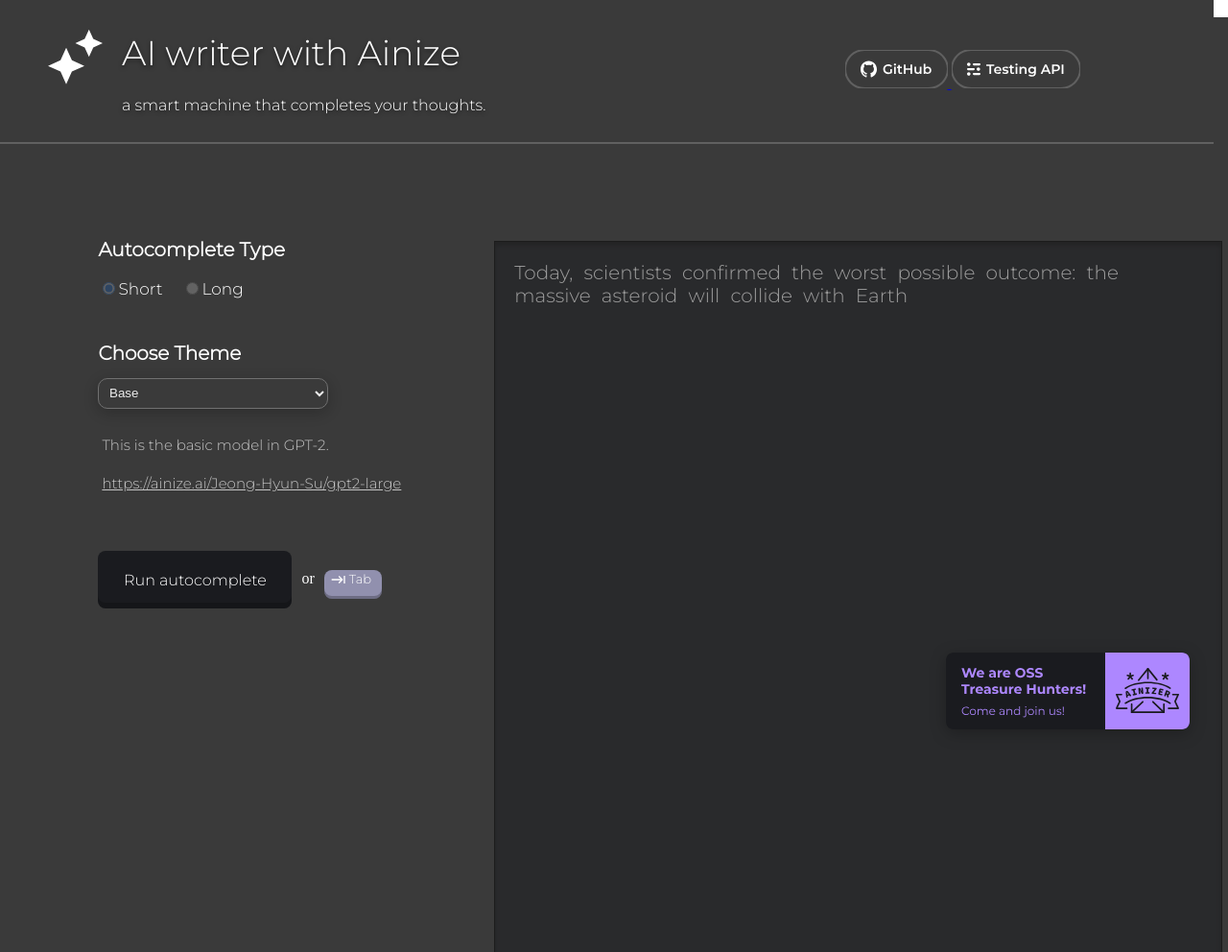
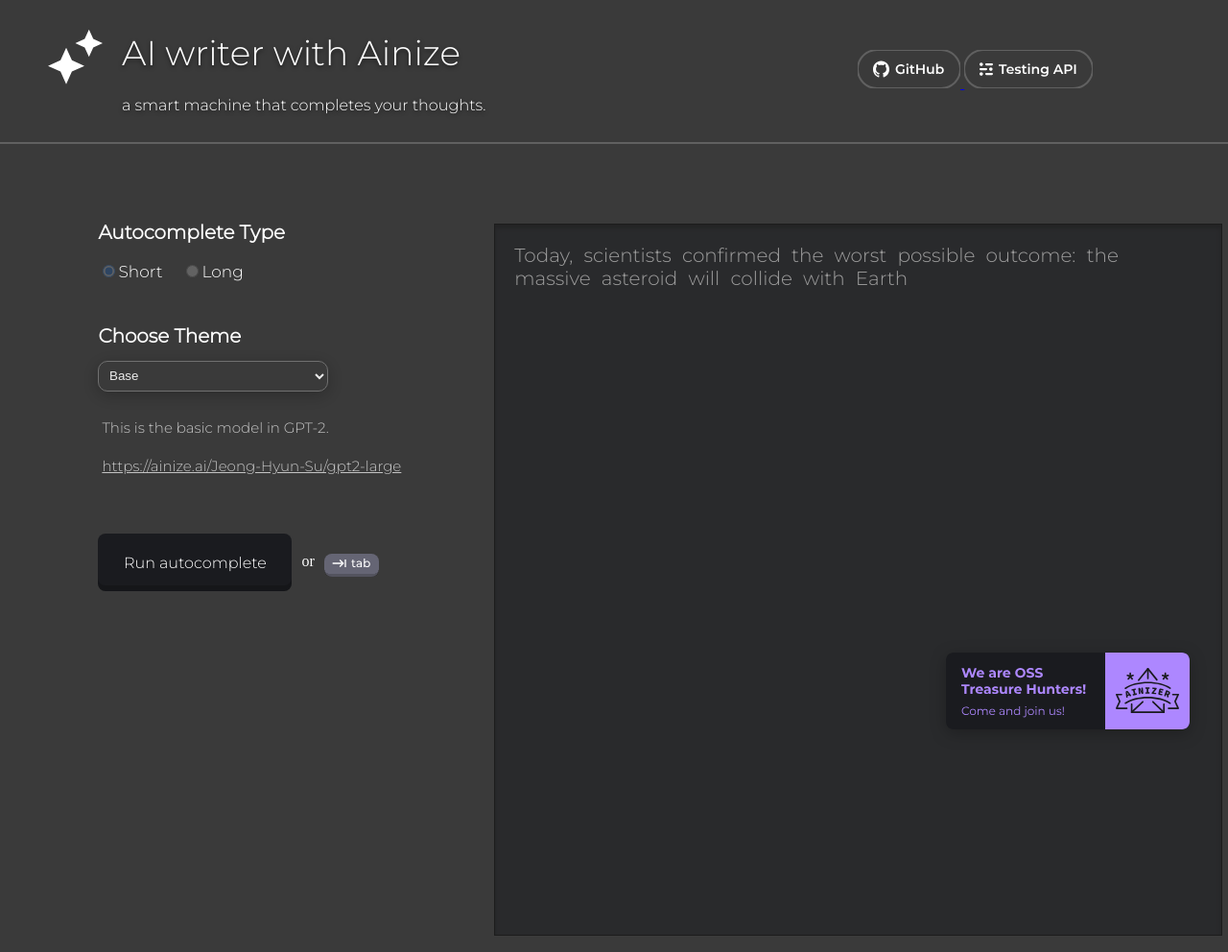
Before and after one commit to ainize-team/tabtab, a Flask app: page / in a window 1280 px wide; the page is wider, and only the part inside the window is pictured. Shown: the top 992 px of that part at 96% size. Run offline with Flask 2, Linux system fonts and the light colour scheme; some libraries are stand-ins or nearby versions.

Commit message:
기능 개선& css 모바일

```diff
--- a/server.py
+++ b/server.py
@@ -1,6 +1,7 @@
 from flask import Flask, request, Response, render_template, jsonify
 import requests
 import time
+import random
 
 # Server & Handling Setting
 app = Flask(__name__)
@@ -28,10 +29,12 @@ def gpt2():
         print("Empty Text")
         return Response("fail", status=400)
 
-    url = models[model] + model + "/" + length
+    url = models[model] + model + "/long"
 
     if length == 'short':
-        data = {"text": context, "num_samples": 5}
+        times = random.randrange(2, 6)
+        data = {"text": context, "num_samples": 5, "length": times}
+
     elif length == 'long':
         data = {"text": context, "num_samples": 5, "length": 20}
 
@@ -39,9 +42,11 @@ def gpt2():
     while True:
         response = requests.post(url, data=data)
 
-        print(response.status_code)
         if response.status_code == 200:
-            return response.json()
+            res = response.json()
+            for i in range(5):
+                res[str(i)] = res[str(i)].strip()
+            return res
 
         # 3초 초과 or 400 status 종료
         elif response.status_code not in [429, 200] or count == 15:
--- a/static/index.js
+++ b/static/index.js
@@ -56,7 +56,6 @@ function complete(){
 
                 const clientRects = selection.getClientRects();
 
-
                 let cur_left;
                 let cur_top;
 
@@ -98,7 +97,10 @@ $(document).on('mouseover', '#menu', function(){
 });
 $(document).on('click','.item',function(){
     if( TAB_ON == true ){
-        editor.innerText += this.innerText;
+         if(editor.innerText[editor.innerText.length-1].search(/\s/) == -1)
+             editor.innerText += " " + this.innerText;
+         else
+             editor.innerText += this.innerText;
 
         // 커서 이동 마지막 문자로,
         setCurrentCursorPosition(editor.innerText.length);
@@ -131,7 +133,10 @@ document.onkeydown = function(){
         if(key == KEY_CODE.ENTER){
             wrap_items = document.getElementsByClassName("wrap-item");
 
-            editor.innerText += wrap_items[idx].innerText;
+            if(editor.innerText[editor.innerText.length-1].search(/\s/) == -1)
+                editor.innerText += " " + wrap_items[idx].innerText;
+            else
+                editor.innerText += wrap_items[idx].innerText;
         }
         // 커서 이동 마지막 문자로,
         setCurrentCursorPosition(editor.innerText.length);
--- a/static/style.css
+++ b/static/style.css
@@ -215,7 +240,7 @@
     }
     .header{
         position: fixed;
-        width: 98.8%;
+        width: 100%;
         top: 0;
 
         z-index: 2;
@@ -400,38 +425,8 @@
 
         color: #FFFFFF;
     }
-
-    .rectangle_tab{
-        position: relative;
-
-        height: 30px;
-        width: 60px;
-        background: #9190AE;
-        /* Button inner shadow */
-
-        margin-top: 5%;
-        box-shadow: inset 0px -3px 0px rgba(0, 0, 0, 0.25);
-        border-radius: 8px;
-    }
     .tab_icon{
-        display: inline;
-        margin-left: 7px;
-    }
-
-    .rectangle_tab_text{
-        display: inline;
-        margin-right: 14%;
-        text-align: right;
-        font-family: Montserrat;
-        font-style: normal;
-        font-weight: 500;
-        font-size: 13px;
-        line-height: 15px;
-
-        /* identical to box height */
-
-
-        color: #FFFFFF;
+        margin-top: 21px;
     }
 
     .editor{
--- a/templates/index.html
+++ b/templates/index.html
@@ -1,6 +1,6 @@
 <html>
     <head>
-        <link rel="stylesheet" type="text/css" href="../static/style.css">\
+        <link rel="stylesheet" type="text/css" href="../static/style.css">
         <script src="https://ajax.googleapis.com/ajax/libs/jquery/1.10.2/jquery.min.js"></script>
         <script src="https://ajax.googleapis.com/ajax/libs/jqueryui/1.10.3/jquery-ui.min.js"></script>
         <meta name="viewport" content="width=device-width, user-scalable=no, initial-scale=1.0, maximum-scale=1.0, minimum-scale=1.0">
@@ -62,12 +62,7 @@
                                     <p class="rectangle_text">Run autocomplete</p>
                                 </div>
                                 <p class="or">or</p>
-                                <div class="rectangle_tab">
-                                    <svg class="tab_icon" width="15" height="8" viewBox="0 0 15 8" fill="none" xmlns="http://www.w3.org/2000/svg">
-                                        <path d="M7.72675 0.94L10.1134 3.33333H0.666748V4.66667H10.1134L7.72008 7.06L8.66675 8L12.6667 4L8.66675 0L7.72675 0.94ZM13.3334 0V8H14.6667V0H13.3334Z" fill="white"/>
-                                    </svg>
-                                    <p class="rectangle_tab_text">Tab</p>
-                                </div>
+                                <img class="tab_icon" src="../static/images/tab.svg">
                             </div>
                         </div>
                     </div>
@@ -91,10 +86,10 @@
                     </a>
                 </div>
                 <div class="share_link">
-                    <a href="https://ainize.ai/Jeong-Hyun-Su/editor-gpt2?branch=main" style="cursor: pointer;">
+                    <a href="https://ainize.ai/Jeong-Hyun-Su/editor-gpt2?branch=main" class="footer_git">
                         <img src="../static/images/footer_git.svg">
                     </a>
-                    <a href="https://github.com/Jeong-Hyun-Su/editor-gpt2" style="cursor: pointer; margin-left: 40px;">
+                    <a href="https://github.com/Jeong-Hyun-Su/editor-gpt2" class="footer_ainize">
                         <img src="../static/images/footer_ainize.svg">
                     </a>
                 </div>
```
Also changed, not shown: other parts of static/style.css (+70 -36 lines), static/images/mobile_ainize.svg (added), static/images/mobile_git.svg (added), static/images/tab.svg (added).
